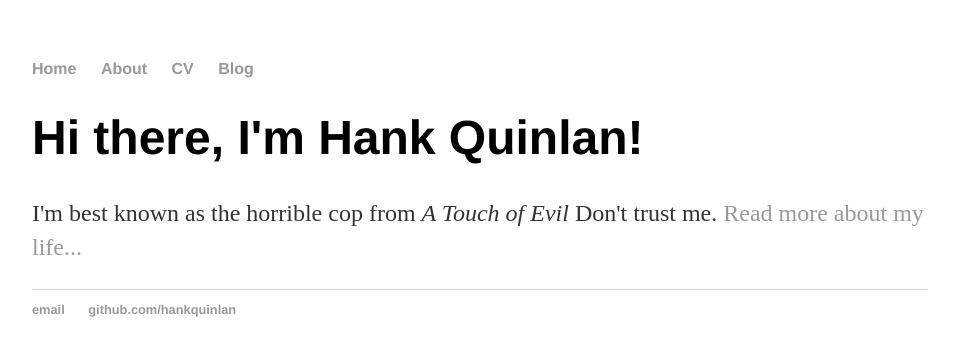
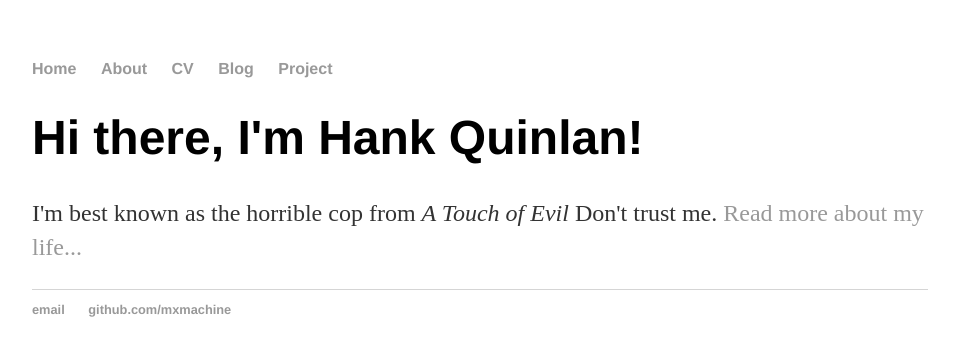
Before and after one commit to mxmachine/mxmachine.github.io, a Jekyll site: the page built from index.html, in a window 1280 px wide. Shown: the top 356 px of the page, without its empty margins (160-1115 px from the left). Built offline with Jekyll 4.4.1, drawn with Linux system fonts in a browser that asks for light colours.

Commit message:
Update default.html

```diff
--- a/_layouts/default.html
+++ b/_layouts/default.html
@@ -10,8 +10,9 @@
 	    		<ul>
 	        		<li><a href="/">Home</a></li>
 		        	<li><a href="/about">About</a></li>
-	        		<li><a href="/cv">CV</a></li>
+	        		<li><a href="/CV">CV</a></li>
 	        		<li><a href="/blog">Blog</a></li>
+				<li><a href="/Project">Project</a></li>
 	    		</ul>
 			</nav>
 			<div class="container">
@@ -21,8 +22,8 @@
 			</div><!-- /.container -->
 			<footer>
 	    		<ul>
-	        		<li><a href="mailto:hankquinlanhub@gmail.com">email</a></li>
-	        		<li><a href="https://github.com/hankquinlan">github.com/hankquinlan</a></li>
+	        		<li><a href="mailto:xinman1001@gmail.com">email</a></li>
+	        		<li><a href="https://github.com/mxmachine">github.com/mxmachine</a></li>
 				</ul>
 			</footer>
 		</body>
```
